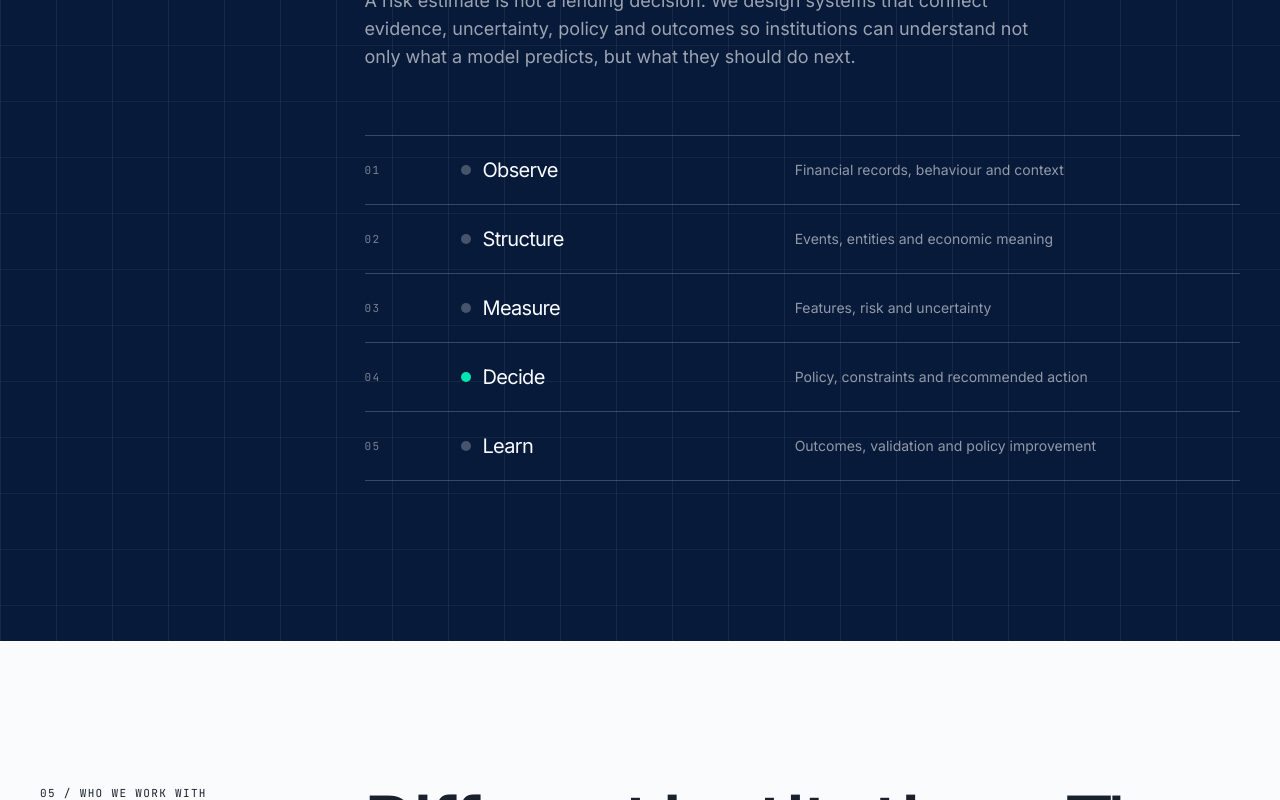
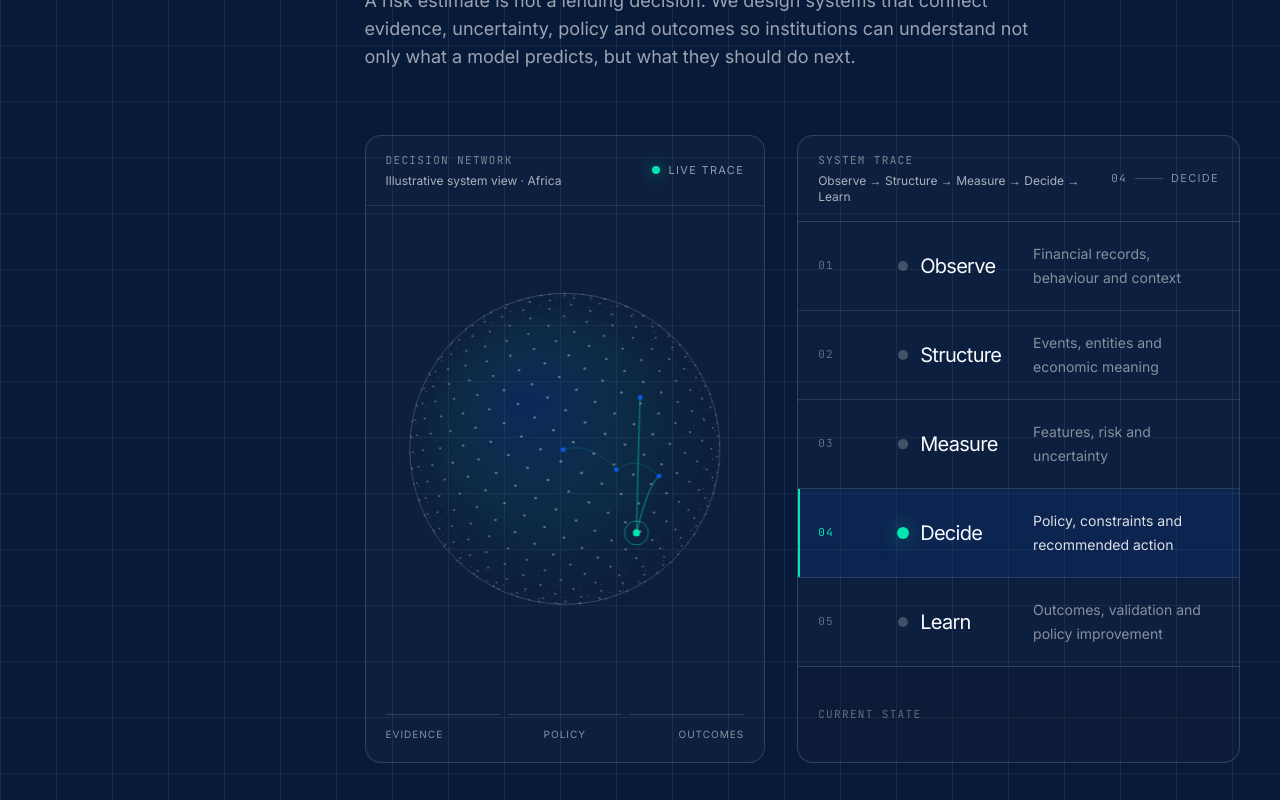
Before and after one commit to AdepojuJeremy/credit-passport-consultancy, a Next.js app: page / in a window 1280 px wide. Shown: the part 4820-5620 px from the top of the page. Built offline with nearby package versions, Linux system fonts and the light colour scheme; no server answers.

Commit message:
feat: animate decision system stages

```diff
--- a/components/decision-system.tsx
+++ b/components/decision-system.tsx
@@ -1,30 +1,146 @@
+"use client";
+
+import { useEffect, useState } from "react";
+import { AnimatePresence, motion, useReducedMotion } from "motion/react";
+import { DecisionGlobe } from "@/components/decision-globe";
+
 const stages = [
-  ["01", "Observe", "Financial records, behaviour and context"],
-  ["02", "Structure", "Events, entities and economic meaning"],
-  ["03", "Measure", "Features, risk and uncertainty"],
-  ["04", "Decide", "Policy, constraints and recommended action"],
-  ["05", "Learn", "Outcomes, validation and policy improvement"],
-];
+  {
+    number: "01",
+    title: "Observe",
+    description: "Financial records, behaviour and context",
+    signal: "Evidence collected",
+  },
+  {
+    number: "02",
+    title: "Structure",
+    description: "Events, entities and economic meaning",
+    signal: "Evidence structured",
+  },
+  {
+    number: "03",
+    title: "Measure",
+    description: "Features, risk and uncertainty",
+    signal: "Risk and confidence measured",
+  },
+  {
+    number: "04",
+    title: "Decide",
+    description: "Policy, constraints and recommended action",
+    signal: "Policy applied",
+  },
+  {
+    number: "05",
+    title: "Learn",
+    description: "Outcomes, validation and policy improvement",
+    signal: "Outcome fed back",
+  },
+] as const;
 
 export function DecisionSystem() {
+  const reduceMotion = useReducedMotion();
+  const [activeStage, setActiveStage] = useState(0);
+  const active = stages[activeStage];
+
+  useEffect(() => {
+    if (reduceMotion) return;
+
+    const timer = window.setInterval(() => {
+      setActiveStage((current) => (current + 1) % stages.length);
+    }, 2200);
+
+    return () => window.clearInterval(timer);
+  }, [reduceMotion]);
+
   return (
-    <div className="mt-16 border-y border-white/20">
-      {stages.map(([number, title, description], index) => (
-        <div
-          key={number}
-          className="group grid gap-4 border-b border-white/20 py-5 last:border-b-0 md:grid-cols-[80px_1fr_1.4fr] md:items-center"
-        >
-          <span className="kicker text-white/45">{number}</span>
-          <span className="flex items-center gap-3 text-xl tracking-[-0.035em]">
-            <span
-              aria-hidden="true"
-              className={`h-2.5 w-2.5 rounded-full ${index === 3 ? "bg-[color:var(--brand-mint)]" : "bg-white/25"}`}
-            />
-            {title}
-          </span>
-          <span className="text-sm leading-6 text-white/55 transition-colors group-hover:text-white/80">{description}</span>
+    <div className="mt-16 grid gap-8 xl:grid-cols-[0.95fr_1.05fr] xl:items-stretch">
+      <DecisionGlobe activeStage={activeStage} />
+
+      <div className="overflow-hidden rounded-[var(--radius-xl)] border border-white/15 bg-white/[0.025]">
+        <div className="flex items-center justify-between gap-4 border-b border-white/15 px-5 py-4">
+          <div>
+            <p className="kicker text-white/45">System trace</p>
+            <p className="mt-1 text-xs text-white/65">Observe → Structure → Measure → Decide → Learn</p>
+          </div>
+          <div className="flex items-center gap-2 text-[11px] uppercase tracking-[0.12em] text-white/50">
+            <span className="tabular">{active.number}</span>
+            <span aria-hidden="true" className="h-px w-7 bg-white/20" />
+            <span>{active.title}</span>
+          </div>
         </div>
-      ))}
+
+        <div>
+          {stages.map((stage, index) => {
+            const isActive = activeStage === index;
+
+            return (
+              <motion.div
+                key={stage.number}
+                onMouseEnter={() => setActiveStage(index)}
+                className="relative grid gap-4 border-b border-white/12 px-5 py-5 last:border-b-0 md:grid-cols-[64px_0.8fr_1.25fr] md:items-center"
+                animate={
+                  reduceMotion
+                    ? undefined
+                    : {
+                        backgroundColor: isActive ? "rgba(11, 95, 255, 0.10)" : "rgba(255, 255, 255, 0)",
+                      }
+                }
+                transition={{ duration: 0.35, ease: [0.22, 1, 0.36, 1] }}
+              >
+                <motion.span
+                  aria-hidden="true"
+                  className="absolute inset-y-0 left-0 w-[2px] origin-top bg-[color:var(--brand-mint)]"
+                  animate={{ scaleY: isActive ? 1 : 0 }}
+                  transition={{ duration: reduceMotion ? 0 : 0.4, ease: [0.22, 1, 0.36, 1] }}
+                />
+
+                <span className={`kicker transition-colors ${isActive ? "text-[color:var(--brand-mint)]" : "text-white/35"}`}>
+                  {stage.number}
+                </span>
+
+                <span className="flex items-center gap-3 text-xl tracking-[-0.035em]">
+                  <motion.span
+                    aria-hidden="true"
+                    className="h-2.5 w-2.5 rounded-full"
+                    animate={{
+                      backgroundColor: isActive ? "#00e6b1" : "rgba(255,255,255,0.22)",
+                      boxShadow: isActive ? "0 0 18px rgba(0,230,177,0.52)" : "0 0 0 rgba(0,0,0,0)",
+                      scale: isActive && !reduceMotion ? [1, 1.28, 1] : 1,
+                    }}
+                    transition={{
+                      backgroundColor: { duration: 0.25 },
+                      boxShadow: { duration: 0.25 },
+                      scale: { duration: 1.25, repeat: isActive && !reduceMotion ? Infinity : 0 },
+                    }}
+                  />
+                  {stage.title}
+                </span>
+
+                <span className={`text-sm leading-6 transition-colors ${isActive ? "text-white/85" : "text-white/50"}`}>
+                  {stage.description}
+                </span>
+              </motion.div>
+            );
+          })}
+        </div>
+
+        <div className="grid min-h-24 gap-3 border-t border-white/15 bg-black/10 px-5 py-5 sm:grid-cols-[110px_1fr] sm:items-center">
+          <span className="kicker text-white/35">Current state</span>
+          <AnimatePresence mode="wait" initial={false}>
+            <motion.div
+              key={active.signal}
+              initial={reduceMotion ? false : { opacity: 0, y: 8, filter: "blur(4px)" }}
+              animate={{ opacity: 1, y: 0, filter: "blur(0px)" }}
+              exit={reduceMotion ? undefined : { opacity: 0, y: -8, filter: "blur(4px)" }}
+              transition={{ duration: reduceMotion ? 0 : 0.36, ease: [0.22, 1, 0.36, 1] }}
+              className="flex items-center gap-3 text-sm text-white/80"
+            >
+              <span aria-hidden="true" className="h-px w-10 bg-[color:var(--brand-blue)]" />
+              {active.signal}
+            </motion.div>
+          </AnimatePresence>
+        </div>
+      </div>
     </div>
   );
 }
```
